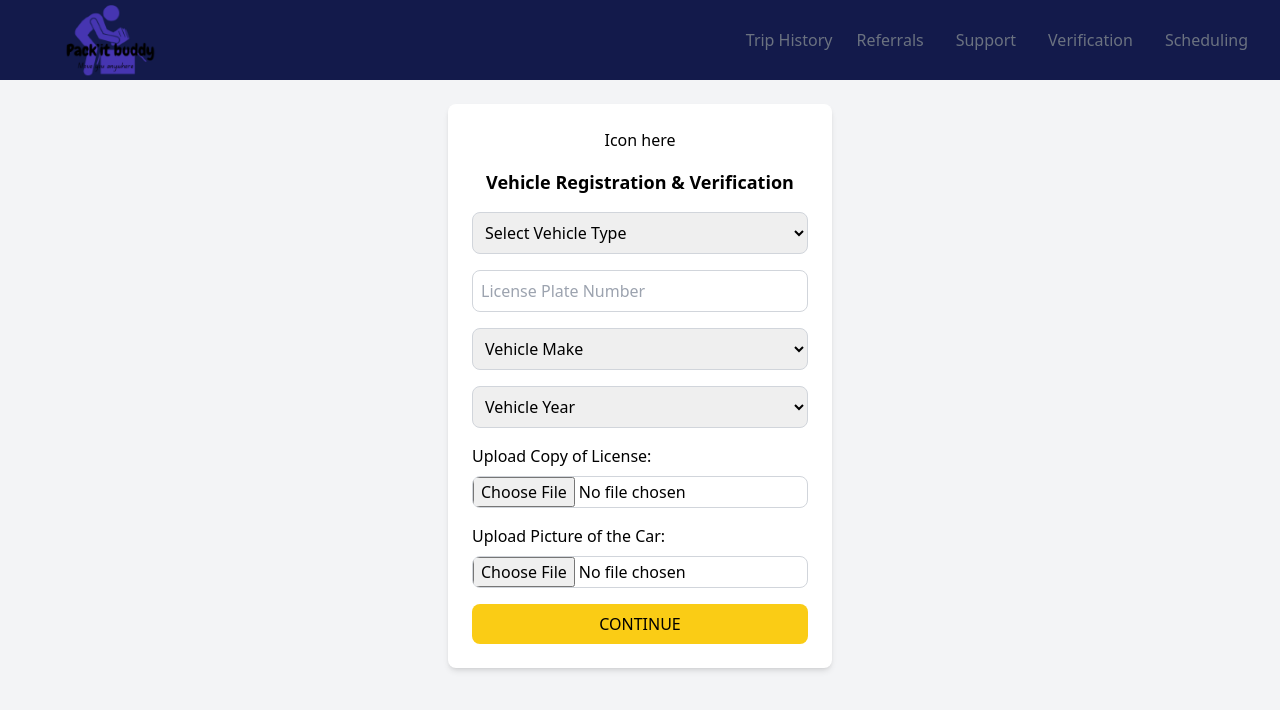
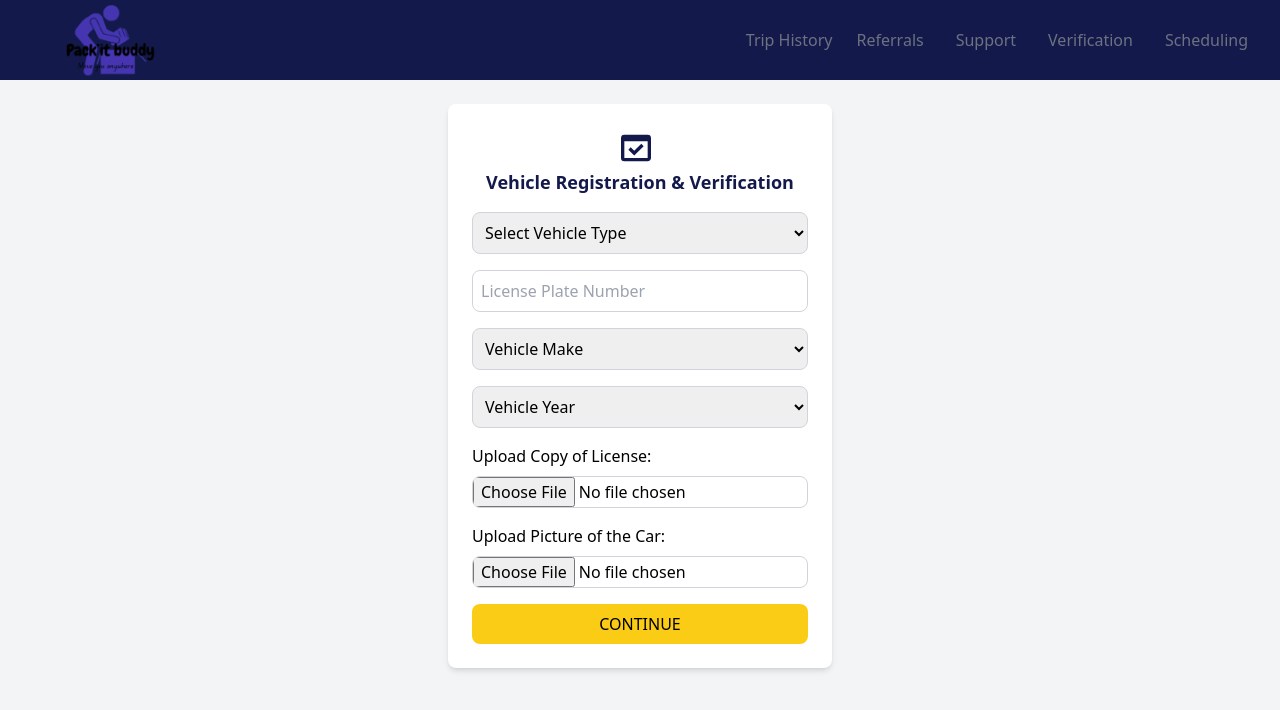
Before and after one commit to Liiyema21/IS-PackItBuddy, a React (Vite) app: page /VehicleRegistration in a window 1280 px wide. Shown: the top 710 px of the page. Built offline with nearby package versions, Linux system fonts and the light colour scheme.

Commit message:
Added top Icon

```diff
--- a/src/Forwarder/ForwarderComp/VehicleRegistration.jsx
+++ b/src/Forwarder/ForwarderComp/VehicleRegistration.jsx
@@ -1,5 +1,6 @@
 import React, { useState } from 'react';
 import ForwarderNav from './ForwarderNav';
+import { MdDomainVerification } from "react-icons/md";
 
 const VehicleRegistration = () => {
   // State to handle form submission
@@ -32,9 +33,9 @@ const VehicleRegistration = () => {
     <main className="flex flex-col items-center min-h-screen py-6 bg-gray-100">
       <div className="bg-white p-6 rounded-lg shadow-md w-full max-w-sm text-center">
         {/* Icon Placeholder */}
-        <div className="mb-4">Icon here</div>
+        <div className="ml-36 "><MdDomainVerification size={40} className='text-[#131a4b]'/></div>
 
-        <h2 className="mb-4 text-lg font-bold">Vehicle Registration & Verification</h2>
+        <h2 className="mb-4 text-lg font-bold text-[#131a4b]">Vehicle Registration & Verification</h2>
 
         <form onSubmit={handleSubmit} className="space-y-4">
           <select
```
